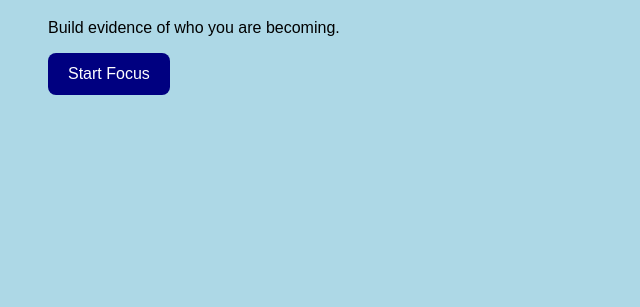
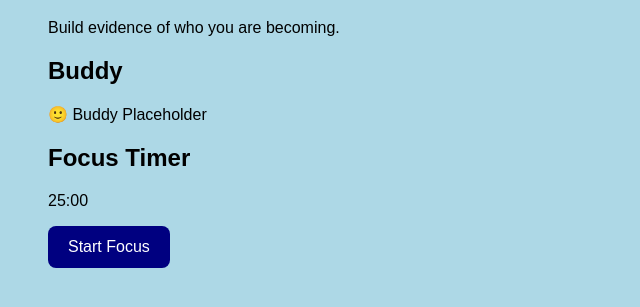
Before and after one commit to JamesIsaacDev/Gravity-Desk-Buddy-GDB-, a plain HTML site: page frontend/index.html in a window 1280 px wide. Shown: the part 109-416 px from the top of the page, without its empty margins (0-640 px from the left). Drawn offline with Linux system fonts and the light colour scheme.

```diff
--- a/frontend/index.html
+++ b/frontend/index.html
@@ -7,8 +7,22 @@
 <body>
     <div>
         <h1>Gravity Desk Buddy</h1>
-        <p>Build evidence of who you are becoming.</p>
-        <button class="start-button">Start Focus</button>
+
+<p>Build evidence of who you are becoming.</p>
+
+<section>
+    <h2>Buddy</h2>
+    <p>🙂 Buddy Placeholder</p>
+</section>
+
+<section>
+    <h2>Focus Timer</h2>
+    <p>25:00</p>
+</section>
+
+<button class="start-button">
+    Start Focus
+</button>
     </div>
 </body>
 </html>
```
